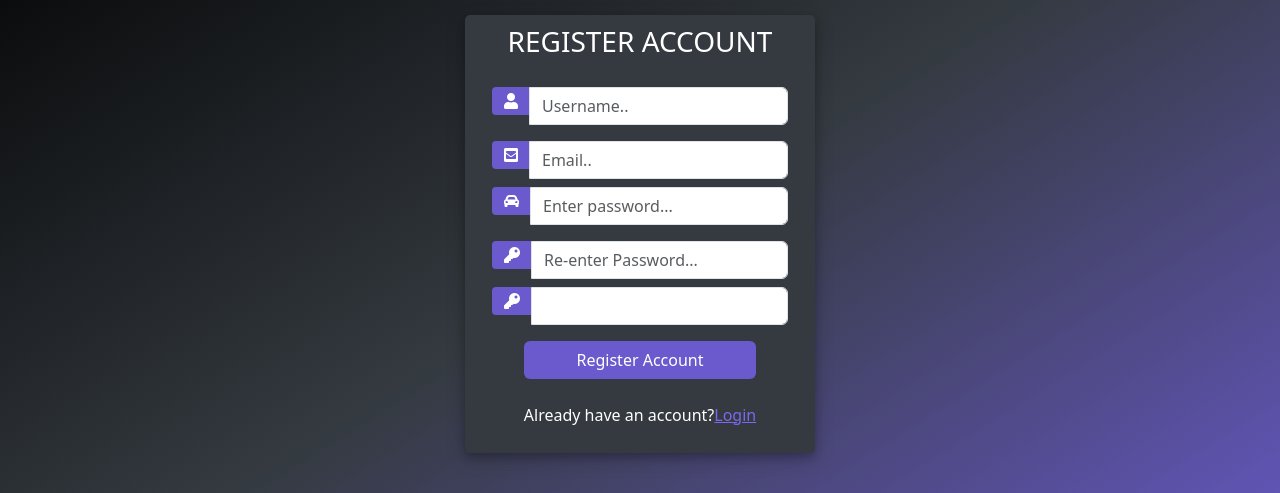
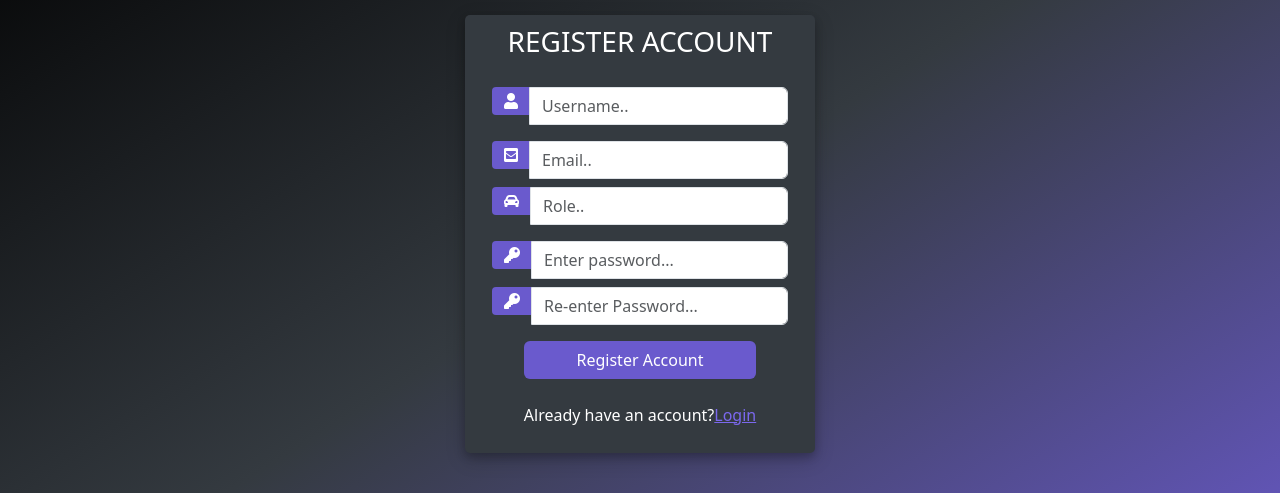
Before and after one commit to EdyStan/uber_app_beetroot, a Django app: page /register/ in a window 1280 px wide. Shown: the part 166-659 px from the top of the page. Run offline with Django 4.2, Linux system fonts and the light colour scheme; style sheets or scripts are compiled from the project's sources; some libraries are stand-ins or nearby versions.

Commit message:
role field

```diff
--- a/main_app/templates/main_app/register.html
+++ b/main_app/templates/main_app/register.html
@@ -137,8 +137,9 @@
 		var form_fields = document.getElementsByTagName('input')
 		form_fields[1].placeholder='Username..';
 		form_fields[2].placeholder='Email..';
-		form_fields[3].placeholder='Enter password...';
-		form_fields[4].placeholder='Re-enter Password...';
+		form_fields[3].placeholder='Role..';
+		form_fields[4].placeholder='Enter password...';
+		form_fields[5].placeholder='Re-enter Password...';
 
 
 		for (var field in form_fields){
```
